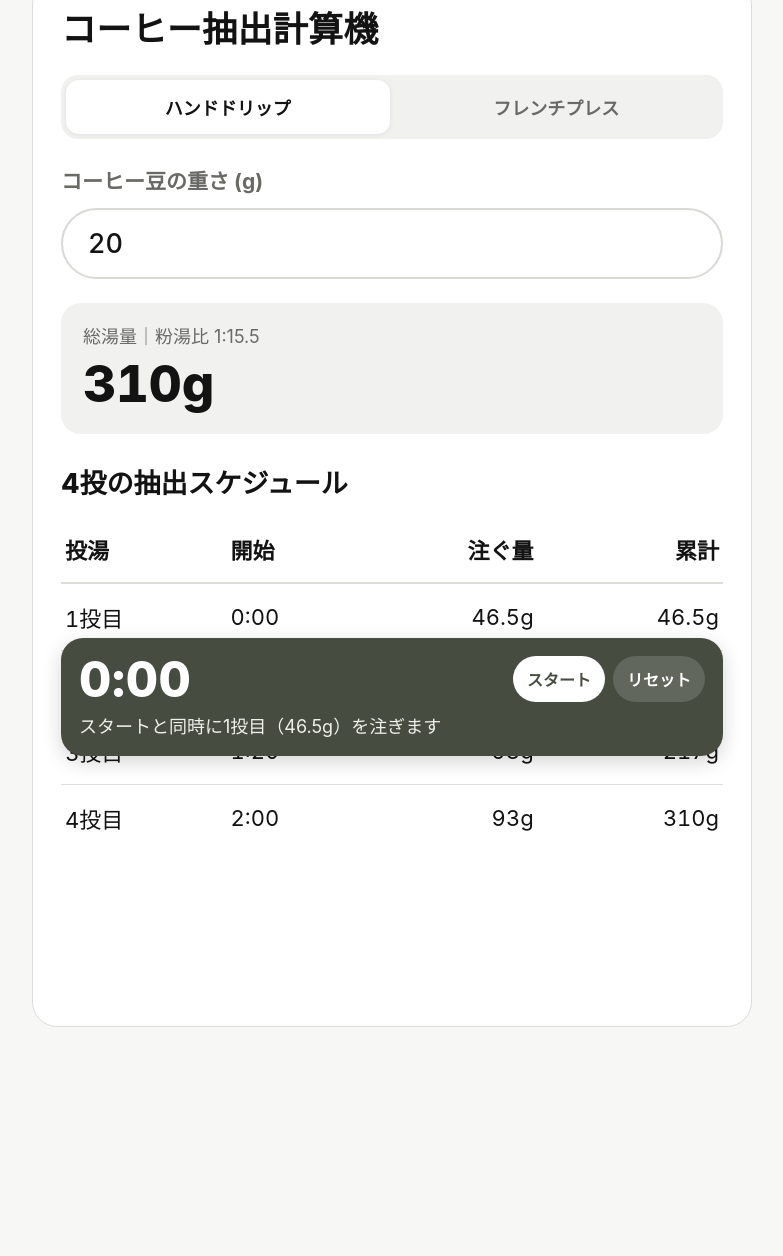
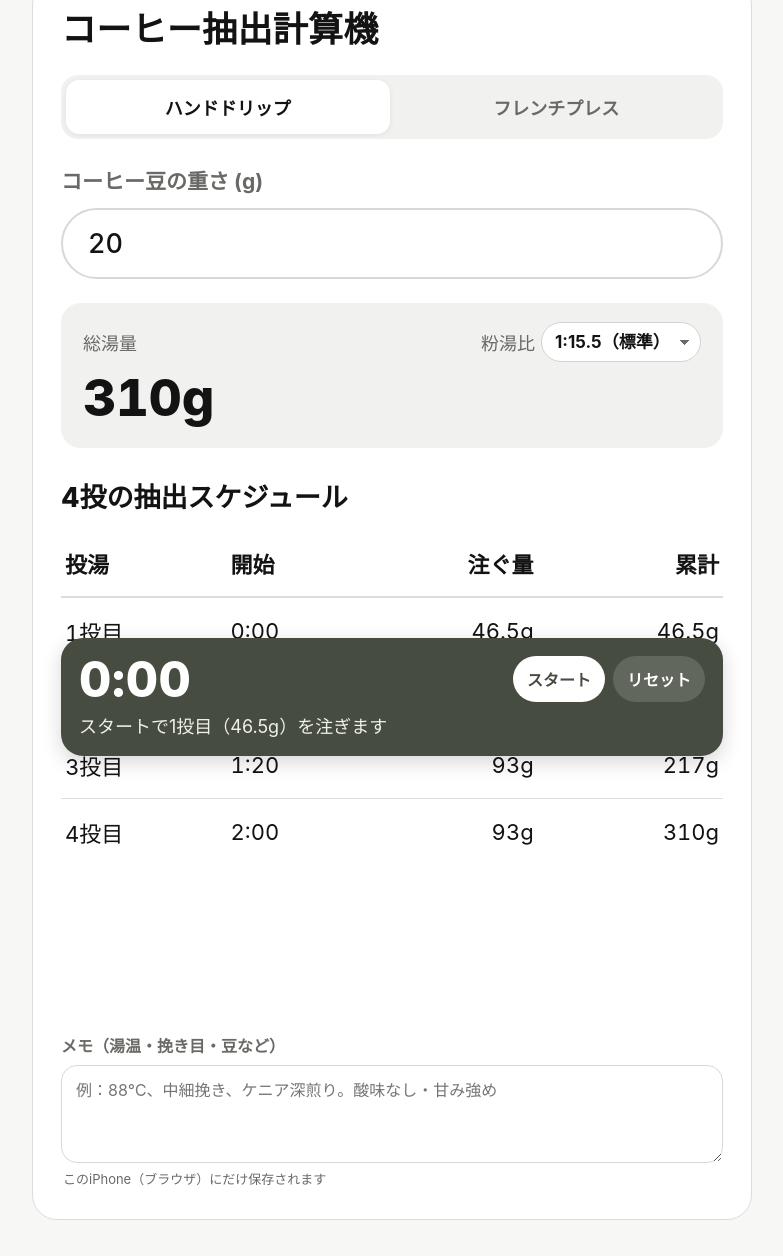
Before and after one commit to coff55ee/coffee-calculator, a plain HTML site: page index.html in a window 1280 px wide. Shown: the part 34-1290 px from the top of the page, without its empty margins (248-1031 px from the left). Before the commit the page ends 1097 px from the top, so only its background shows below. Drawn offline with Linux system fonts and the light colour scheme.

Commit message:
Add selectable brew ratio and saved brewing notes
- Choose the coffee-to-water ratio per method (drip 1:14-1:17,
  French press 1:15-1:17.5); the choice is remembered
- Add a notes field per method for water temperature, grind and beans,
  saved in this browser and placed below the timer
- Shorten the timer's idle hint so it fits on one line

Co-Authored-By: Claude Opus 5.5 <noreply@anthropic.com>
Claude-Session: https://claude.ai/code/session_01RmZ34SgAjyPZu3YsXqjMtZ

```diff
--- a/index.html
+++ b/index.html
@@ -23,12 +23,18 @@ h3{font-size:19px;margin:24px 0 12px}
 .tabs{display:grid;grid-template-columns:1fr 1fr;gap:5px;background:var(--soft);padding:5px;border-radius:17px;margin-bottom:26px}
 .tab{appearance:none;border:0;border-radius:13px;background:transparent;color:var(--muted);font:inherit;font-size:clamp(15px,3.2vw,18px);font-weight:700;padding:14px 5px;cursor:pointer;min-height:48px}
 .tab[aria-selected="true"]{color:var(--text);background:#fff;box-shadow:0 1px 5px #00000013}
-.tab:focus-visible,input:focus-visible,.btn:focus-visible{outline:3px solid #8f9f84;outline-offset:2px}
+.tab:focus-visible,input:focus-visible,select:focus-visible,textarea:focus-visible,.btn:focus-visible{outline:3px solid #8f9f84;outline-offset:2px}
 label{display:block;color:var(--muted);font-size:clamp(17px,3.7vw,21px);font-weight:700;margin-bottom:13px}
 #beans{display:block;width:100%;height:71px;padding:0 25px;border:2px solid #d8d8d5;border-radius:100px;background:#fff;color:var(--text);font:inherit;font-size:27px;font-weight:500;outline:none;font-variant-numeric:tabular-nums}
 .field{margin:0 0 19px}
 .summary{background:var(--soft);border-radius:20px;padding:19px 22px 20px;margin-top:24px}
-.summary-label{font-size:18px;color:var(--muted);margin-bottom:6px}
+.summary-label{font-size:18px;color:var(--muted);margin-bottom:6px;display:flex;align-items:center;justify-content:space-between;gap:10px;flex-wrap:wrap}
+.ratio{display:inline-flex;align-items:center;gap:6px;margin:0;font-size:inherit;font-weight:400;color:inherit}
+.ratio select{appearance:none;-webkit-appearance:none;font:inherit;font-size:17px;font-weight:700;color:var(--text);background:#fff;border:1.5px solid #d3d3cf;border-radius:100px;padding:7px 30px 7px 13px;min-height:40px;background-image:linear-gradient(45deg,transparent 50%,#696966 50%),linear-gradient(135deg,#696966 50%,transparent 50%);background-position:calc(100% - 15px) 52%,calc(100% - 10px) 52%;background-size:5px 5px;background-repeat:no-repeat}
+.memo{margin-top:24px}
+.memo label{font-size:16px;margin-bottom:8px}
+.memo textarea{display:block;width:100%;border:1.5px solid #d8d8d5;border-radius:16px;padding:12px 14px;font:inherit;font-size:16px;line-height:1.5;color:var(--text);background:#fff;resize:vertical}
+.memo-note{margin:6px 2px 0;font-size:13px;color:var(--muted)}
 .summary-value{font-size:clamp(38px,7vw,51px);font-weight:800;line-height:1.18;font-variant-numeric:tabular-nums}
 table{border-collapse:collapse;width:100%;font-variant-numeric:tabular-nums;table-layout:fixed}
 th,td{padding:17px 4px;border-bottom:1px solid #dededb;font-size:clamp(15px,3.4vw,22px);white-space:nowrap}
@@ -83,7 +89,7 @@ tbody tr:last-child td{border-bottom:none}
 
   <section id="panel-drip" role="tabpanel" aria-labelledby="tab-drip">
     <div class="summary" aria-live="polite" aria-atomic="true">
-      <div class="summary-label">総湯量｜粉湯比 1:15.5</div>
+      <div class="summary-label"><span>総湯量</span><label class="ratio" for="ratio-drip">粉湯比 <select id="ratio-drip" aria-label="ハンドドリップの粉湯比"><option value="14">1:14</option><option value="14.5">1:14.5</option><option value="15">1:15</option><option value="15.5" selected>1:15.5（標準）</option><option value="16">1:16</option><option value="16.5">1:16.5</option><option value="17">1:17</option></select></label></div>
       <div class="summary-value" id="drip-total">310g</div>
     </div>
     <h2>4投の抽出スケジュール</h2>
@@ -100,7 +106,7 @@ tbody tr:last-child td{border-bottom:none}
 
   <section id="panel-press" role="tabpanel" aria-labelledby="tab-press" hidden>
     <div class="summary" aria-live="polite" aria-atomic="true">
-      <div class="summary-label">総湯量｜粉湯比 1:16.5</div>
+      <div class="summary-label"><span>総湯量</span><label class="ratio" for="ratio-press">粉湯比 <select id="ratio-press" aria-label="フレンチプレスの粉湯比"><option value="15">1:15</option><option value="15.5">1:15.5</option><option value="16">1:16</option><option value="16.5" selected>1:16.5（標準）</option><option value="17">1:17</option><option value="17.5">1:17.5</option></select></label></div>
       <div class="summary-value" id="press-total">330g</div>
     </div>
     <h2>フレンチプレスの抽出手順</h2>
@@ -133,6 +139,16 @@ tbody tr:last-child td{border-bottom:none}
     </div>
     <div class="timer-status" id="timer-status" aria-live="polite"></div>
   </section>
+    <div class="memo" id="memo-box-drip">
+      <label for="memo-drip">メモ（湯温・挽き目・豆など）</label>
+      <textarea id="memo-drip" rows="3" placeholder="例：88℃、中細挽き、ケニア深煎り。酸味なし・甘み強め"></textarea>
+      <p class="memo-note">このiPhone（ブラウザ）にだけ保存されます</p>
+    </div>
+    <div class="memo" id="memo-box-press" hidden>
+      <label for="memo-press">メモ（湯温・挽き目・豆など）</label>
+      <textarea id="memo-press" rows="3" placeholder="例：沸騰直後、粗挽き。4分で崩してから7分"></textarea>
+      <p class="memo-note">このiPhone（ブラウザ）にだけ保存されます</p>
+    </div>
   <noscript><p class="error">自動計算にはJavaScriptが必要です。Safariなどで開いてください。</p></noscript>
 </main>
 <script>
@@ -149,6 +165,10 @@ tbody tr:last-child td{border-bottom:none}
   var pressRows=Array.prototype.slice.call(document.querySelectorAll('.press-step'));
   var times=['0:00','0:40','1:20','2:00'];
   var ratios=[.15,.40,.70,1];
+  var ratioDrip=document.getElementById('ratio-drip');
+  var ratioPress=document.getElementById('ratio-press');
+  var memoDrip=document.getElementById('memo-drip');
+  var memoPress=document.getElementById('memo-press');
   var current={drip:[],press:0};
 
   // Saved settings live only in this browser; every access is guarded because storage can be unavailable.
@@ -175,7 +195,7 @@ tbody tr:last-child td{border-bottom:none}
       return;
     }
     saveSettings({beans:s});
-    var dripWater=r1(beans*15.5),last=0,cum=[];
+    var dripWater=r1(beans*Number(ratioDrip.value)),last=0,cum=[];
     dripTotal.textContent=gram(dripWater);
     for(var i=0;i<4;i++){
       var cumulative=i===3?dripWater:r1(dripWater*ratios[i]);
@@ -186,7 +206,7 @@ tbody tr:last-child td{border-bottom:none}
       cum.push(cumulative);
       last=cumulative;
     }
-    var water=r1(beans*16.5);
+    var water=r1(beans*Number(ratioPress.value));
     pressTotal.textContent=gram(water);
     pressPour.textContent=gram(water);
     current={drip:cum,press:water};
@@ -213,8 +233,8 @@ tbody tr:last-child td{border-bottom:none}
     return ['お湯'+(current.press?gram(current.press):'')+'を注ぎ、軽く混ぜる','表面の粉を優しく崩す','静かに下げて注ぐ'][i];
   }
   function idleText(m){
-    if(m==='drip')return 'スタートと同時に1投目'+(current.drip[0]!=null?'（'+gram(current.drip[0])+'）':'')+'を注ぎます';
-    return '予熱して豆を入れたら、スタートと同時にお湯を注ぎます';
+    if(m==='drip')return 'スタートで1投目'+(current.drip[0]!=null?'（'+gram(current.drip[0])+'）':'')+'を注ぎます';
+    return '豆を入れたら、スタートでお湯を注ぎます';
   }
   function elapsed(){return carried+(running?(Date.now()-startedAt)/1000:0);}
   function stepIndex(m,sec){
@@ -306,6 +326,8 @@ tbody tr:last-child td{border-bottom:none}
       panels[i].hidden=!active;
     }
     var next=which===1?'press':'drip';
+    document.getElementById('memo-box-drip').hidden=which===1;
+    document.getElementById('memo-box-press').hidden=which!==1;
     if(next!==mode){mode=next;reset();}
     saveSettings({tab:mode});
     if(shouldFocus)tabs[which].focus();
@@ -320,6 +342,15 @@ tbody tr:last-child td{border-bottom:none}
   if(saved.beans){var b=Number(saved.beans);if(Number.isFinite(b)&&b>=1&&b<=100)input.value=saved.beans;}
   if(saved.tab==='press')selectTab(1,false);
 
+  function pickRatio(sel,val){if(val&&Array.prototype.some.call(sel.options,function(o){return o.value===String(val);}))sel.value=String(val);}
+  pickRatio(ratioDrip,saved.ratioDrip);pickRatio(ratioPress,saved.ratioPress);
+  ratioDrip.addEventListener('change',function(){saveSettings({ratioDrip:ratioDrip.value});render();});
+  ratioPress.addEventListener('change',function(){saveSettings({ratioPress:ratioPress.value});render();});
+  memoDrip.value=typeof saved.memoDrip==='string'?saved.memoDrip:'';
+  memoPress.value=typeof saved.memoPress==='string'?saved.memoPress:'';
+  memoDrip.addEventListener('input',function(){saveSettings({memoDrip:memoDrip.value});});
+  memoPress.addEventListener('input',function(){saveSettings({memoPress:memoPress.value});});
+
   input.addEventListener('input',render);
   input.addEventListener('change',render);
   render();
```
